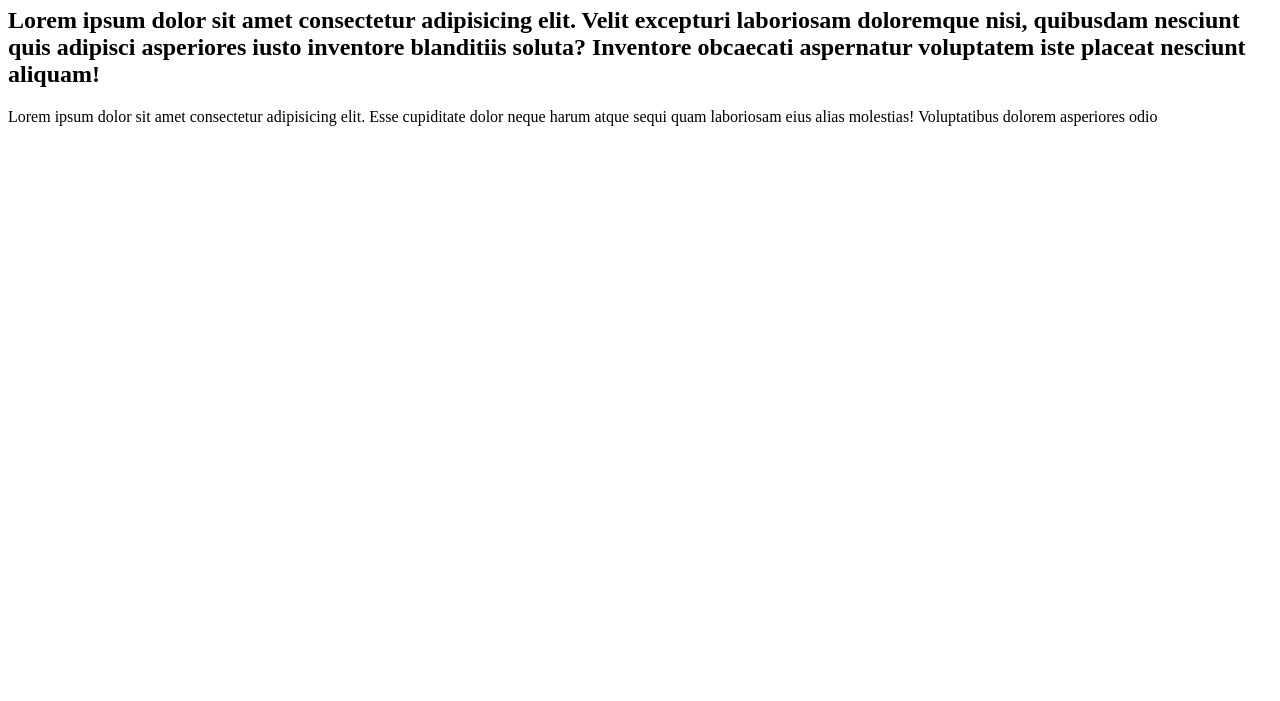
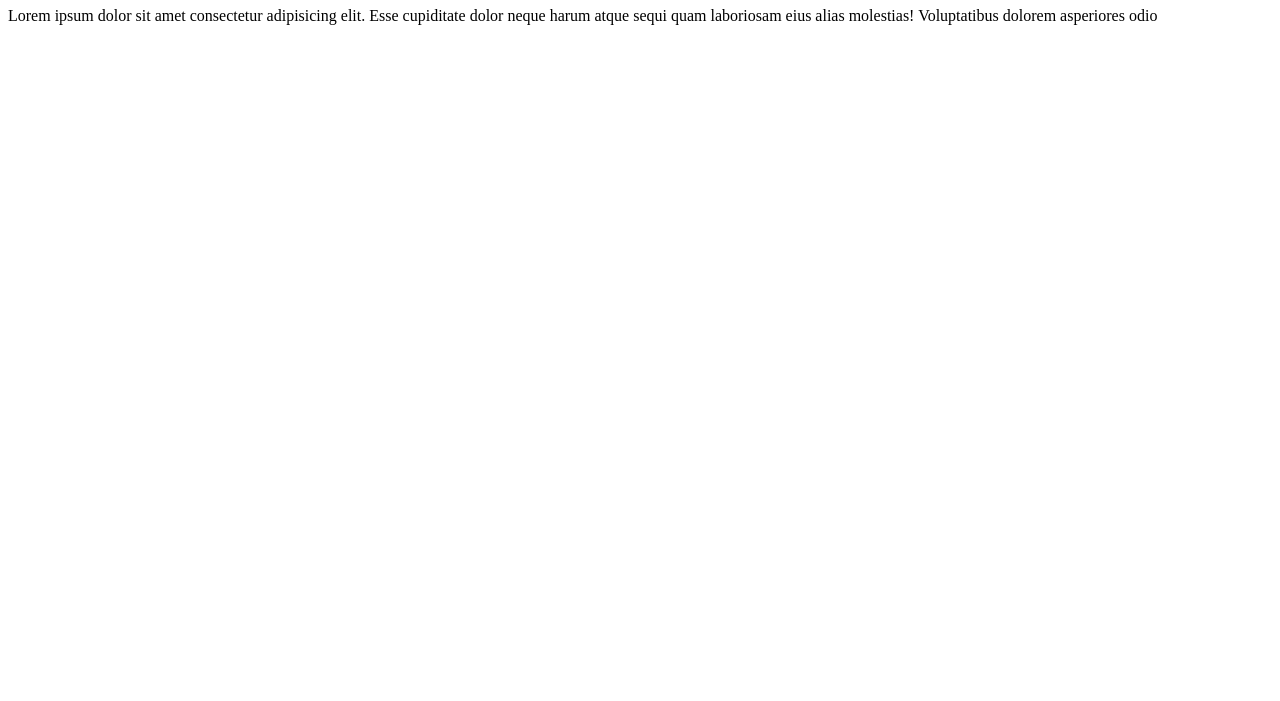
Before and after one commit to saviocunhaa/AulaGitTeste, a plain HTML site: page index.html in a window 1280 px wide. Shown: the part 99-800 px from the top of the page. Drawn offline with Linux system fonts and the light colour scheme.

Commit message:
apagar arquivo
texto ruim

```diff
--- a/index.html
+++ b/index.html
@@ -12,7 +12,5 @@
 
     <h1>aula teste git curso sextou</h1>
 
-    <h2>Lorem ipsum dolor sit amet consectetur adipisicing elit. Velit excepturi laboriosam doloremque nisi, quibusdam nesciunt quis adipisci asperiores iusto inventore blanditiis soluta? Inventore obcaecati aspernatur voluptatem iste placeat nesciunt aliquam!</h2>
-
     <p>Lorem ipsum dolor sit amet consectetur adipisicing elit. Esse cupiditate dolor neque harum atque sequi quam laboriosam eius alias molestias! Voluptatibus dolorem asperiores odio
 </html>
```
